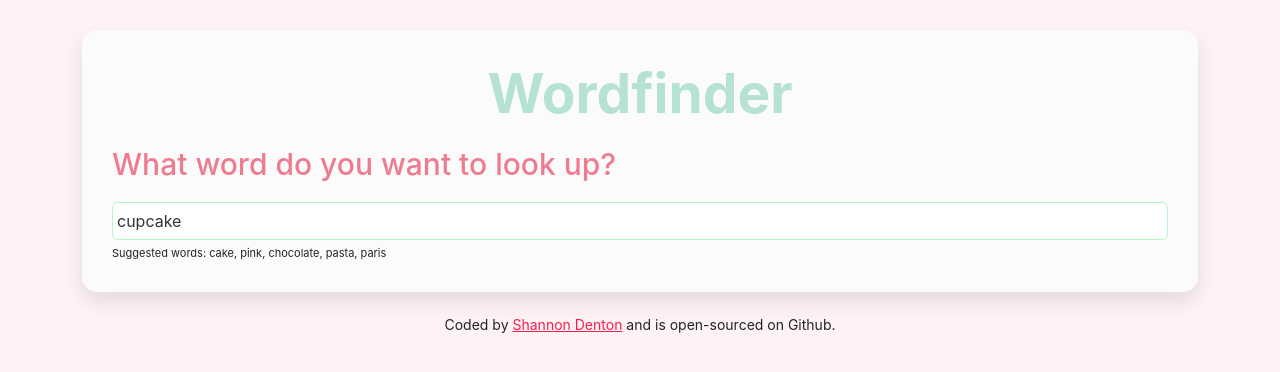
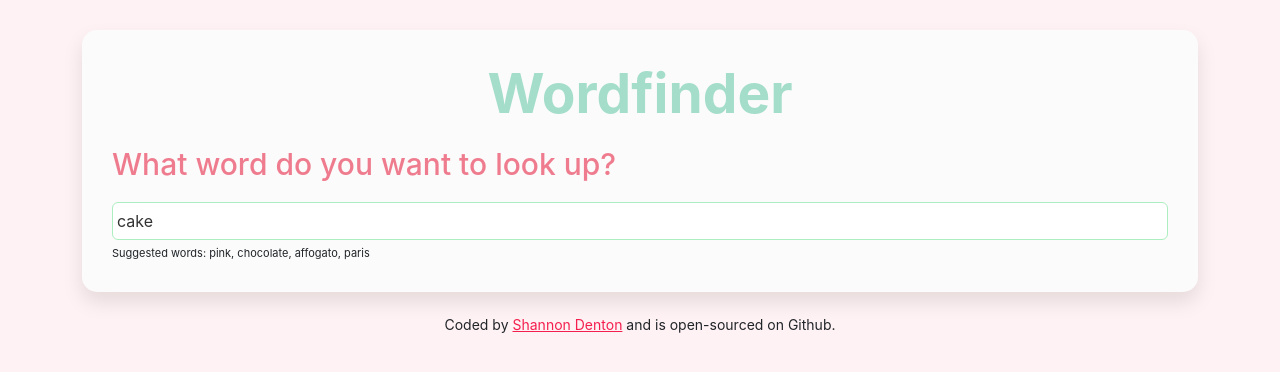
Before and after one commit to ShannonDenton/dictionary-project, a React (Create React App) app: page / in a window 1280 px wide. Shown: the top 372 px of the page. Built offline with nearby package versions, Linux system fonts and the light colour scheme; no server answers.

Commit message:
Minor style changes

```diff
--- a/src/App.js
+++ b/src/App.js
@@ -7,7 +7,7 @@ function App() {
       <div className="container">
         <header className="App-header"></header>
         <main>
-          <Dictionary defaultKeyword="cupcake" />
+          <Dictionary defaultKeyword="cake" />
         </main>
         <footer>
           <small>
--- a/src/Dictionary.css
+++ b/src/Dictionary.css
@@ -11,7 +11,7 @@
   font-size: 55px;
   font-weight: bold;
   margin-bottom: 20px;
-  color: #B6E2D3;
+  color: #a4ddca;
 }
 
 .Dictionary h2 {
@@ -25,7 +25,7 @@
   border-radius: 6px;
   padding: 6px 4px;
   color: #333;
-  border: 1px solid #B4F8C8;
+  border: 1px solid #aceec0;
 }
 
 .Dictionary .hint {
--- a/src/Dictionary.js
+++ b/src/Dictionary.js
@@ -57,7 +57,7 @@ let headers = {Authorization : `Bearer ${pexelsApiKey}`};
             <input type="search" onChange={handleKeywordChange} defaultValue={props.defaultKeyword}/>
           </form>
           <div className="hint">
-            Suggested words: cake, pink, chocolate, pasta, paris
+            Suggested words: pink, chocolate, affogato, paris
           </div>
           <Results results={results} />
           <Photos photos={photos} />
```
